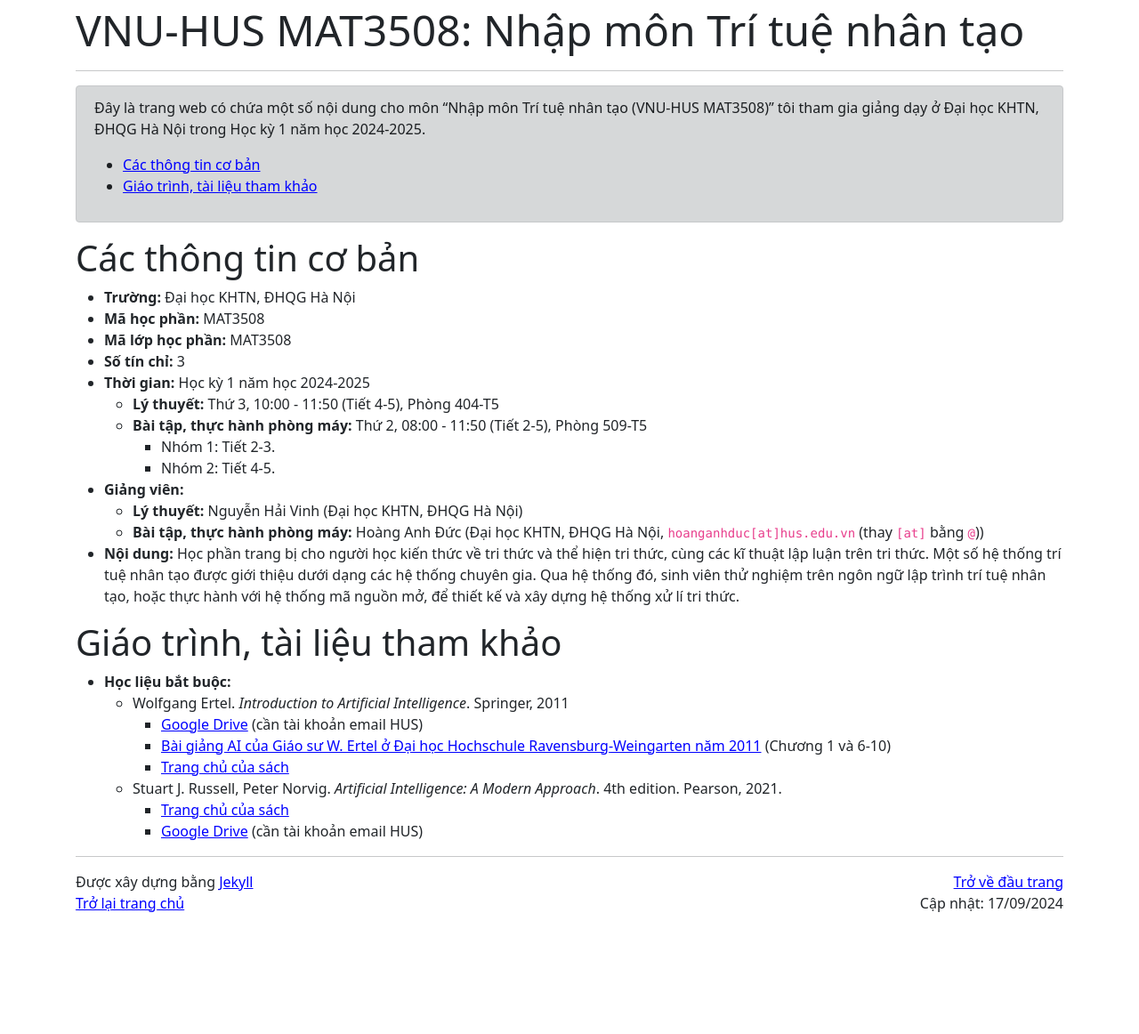
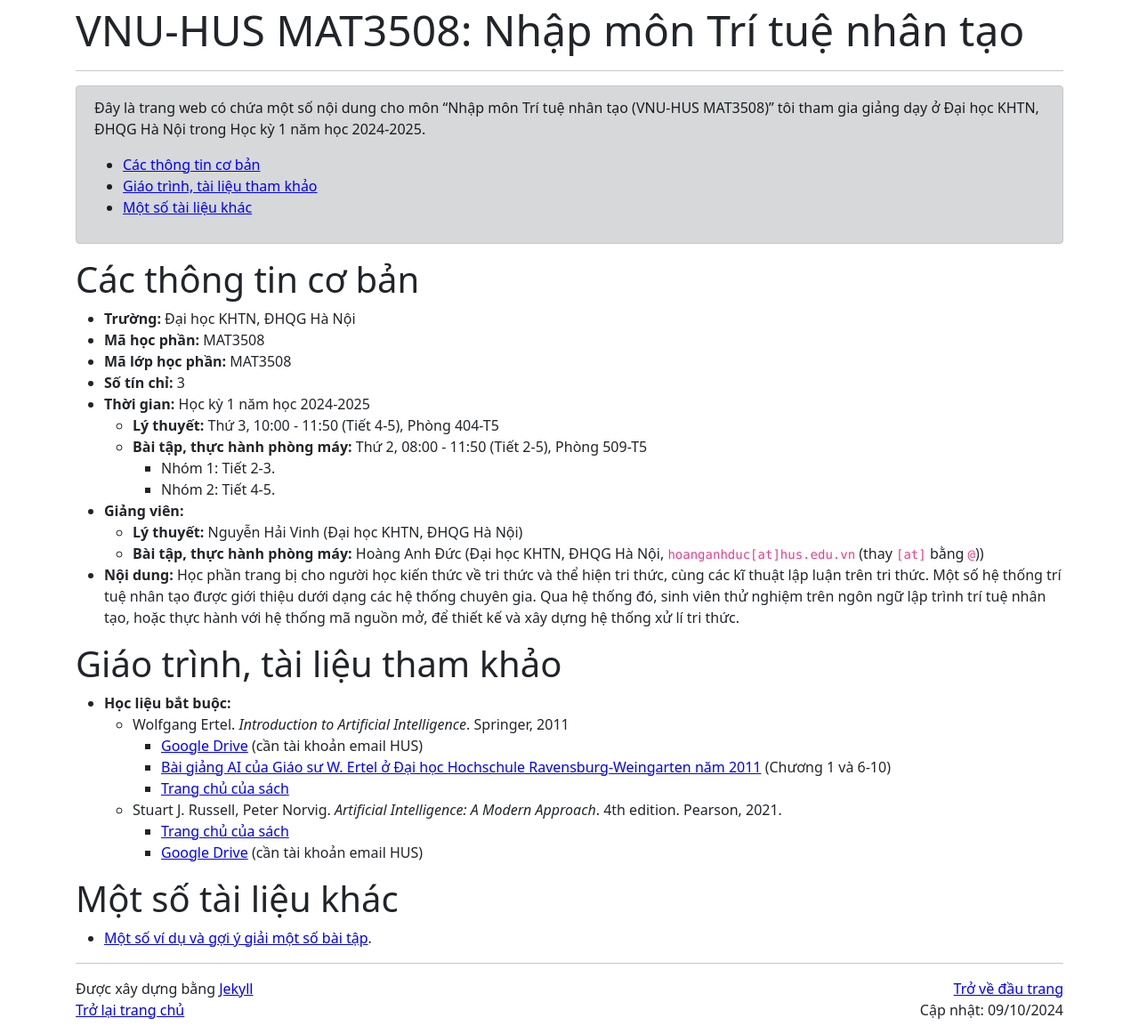
Before and after one commit to hoanganhduc/hoanganhduc.github.io, a Jekyll site: the page built from teaching/VNU-HUS/2024/winter/MAT3508/index.md, in a window 1280 px wide. Shown: the whole page at 89% size. Built offline with Jekyll 4.4.1, drawn with Linux system fonts in a browser that asks for light colours; nearby versions of some CDN libraries; a style sheet for code colours, icons or effects is not loaded; before the commit the page ends 1042 px from its top, so only the background shows below that.

Commit message:
Updated @ 2024-10-09  10:35:18 ICT

```diff
--- a/teaching/VNU-HUS/2024/winter/MAT3508/index.md
+++ b/teaching/VNU-HUS/2024/winter/MAT3508/index.md
@@ -1,7 +1,7 @@
 ---
 layout: default
 title: "VNU-HUS MAT3508: Nhập môn Trí tuệ nhân tạo"
-last_modified_at: 2024-09-17
+last_modified_at: 2024-10-09
 lang: "vi"
 katex: true
 ---
@@ -39,3 +39,7 @@ katex: true
   * Stuart J. Russell, Peter Norvig. *Artificial Intelligence: A Modern Approach*. 4th edition. Pearson, 2021.
     * [Trang chủ của sách](https://aima.cs.berkeley.edu)
     * [Google Drive](https://drive.google.com/file/d/1DcyyfFyLyGho4o9V4gZK3gO8Akx_9APi/) (cần tài khoản email HUS)
+
+# Một số tài liệu khác
+
+* [Một số ví dụ và gợi ý giải một số bài tập](https://github.com/hoanganhduc/VNU-HUS-MAT3508/).
```
Also changed, not shown: 1 other file.
